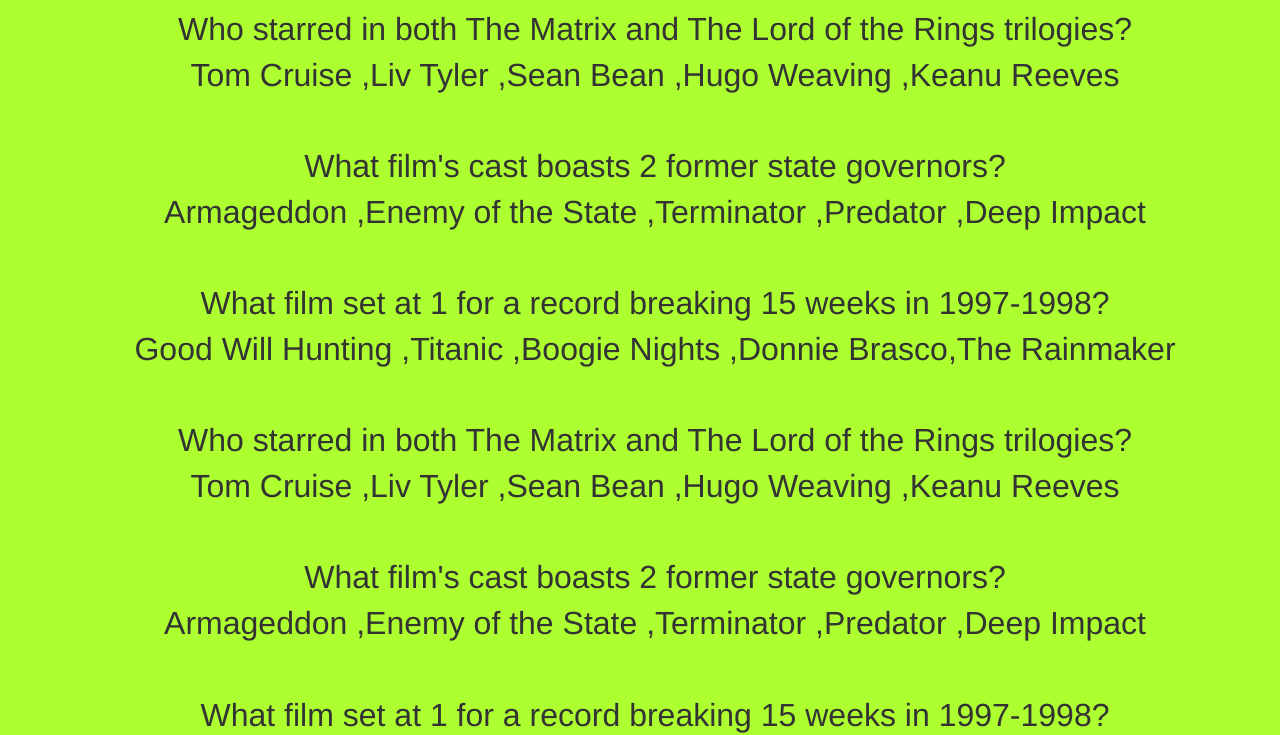
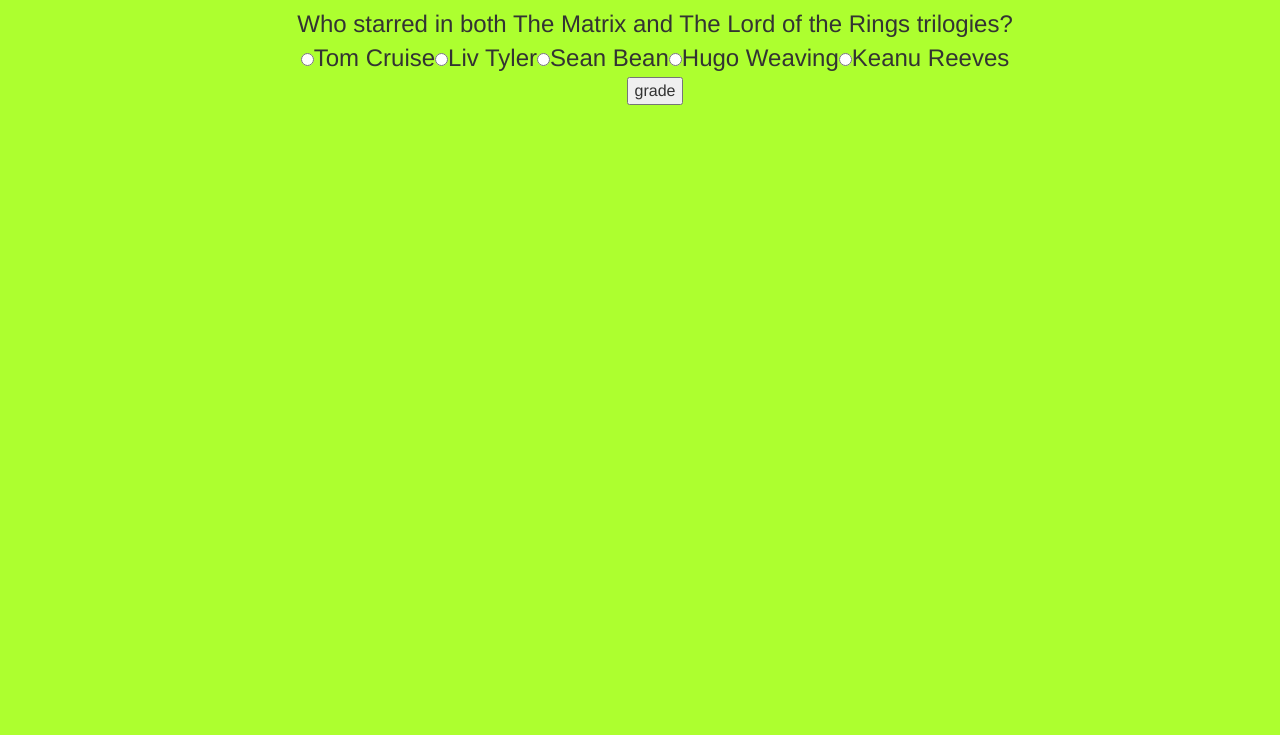
Before and after one commit to jbedilio/cinemaFilmTrivia, a plain HTML site: page index.html in a window 1280 px wide. Shown: the part 67-802 px from the top of the page. Drawn offline with nearby package versions, Linux system fonts and the light colour scheme.

Commit message:
created the majority of the minimum viable product with JS for logic and JQ rendering elements

```diff
--- a/assets/css/style.css
+++ b/assets/css/style.css
@@ -11,5 +11,11 @@ body {
 }
 
 #questions {
-    font-size: 2em;
+    font-size: 1.5em;
+    display: inline;
 }
+
+/*#right, #wrong, #no-answer {
+    display: none;
+
+}*/
--- a/assets/javascript/app.js
+++ b/assets/javascript/app.js
@@ -1,71 +1,135 @@
 //var clock = setTimeout (timeUp, 1000 * 240);
 // var clock = setTimeout (timeUp, 1000 * 5);
 //var questions;
-$(document).ready(function() {
+$(document).ready(function () {
 
-var $right = 0;
-var $wrong = 0;
-var $none  = 0;
+        var $right = 0;
+        var $wrong = 0;
 
-var questions = [
-                quest1 =        {
-                                        q1:     "Who starred in both The Matrix and The Lord of the Rings trilogies?",
-                                        a1:     ["Tom Cruise ","Liv Tyler ","Sean Bean ","Hugo Weaving ","Keanu Reeves"],
-                                        qa1:    function () {
-                                                return this.q1 + "<br>" + this.a1;
-                                                }
-                                },
-                quest2 =        {
-                                        q2:     "What film's cast boasts 2 former state governors?",
-                                        a2:     ["Armageddon ","Enemy of the State ","Terminator ","Predator ","Deep                    Impact"],
-                                        qa2:    function () {
-                                                return this.q2 + "<br>" + this.a2;
-                                                }
-                                },
-                quest3 =        {
-                                        q3:     "What film set at 1 for a record breaking 15 weeks in 1997-1998?",
-                                        a3:     ["Good Will Hunting ","Titanic ","Boogie Nights " ,"Donnie Brasco" ,"The                      Rainmaker"],
-                                        qa3:    function () {
-                                                return this.q3 + "<br>" + this.a3;
-                                                }
-                                }
-                ];
+        /*var $triviaQA = {
 
-/*var $newQuestionsDiv = $('#questions')
-.append(quest1.qa1() + '<br><br>' + quest2.qa2() + '<br><br>' + quest3.qa3());*/
-
-var $questionsDiv = $('#questions');
-for(j = 0; j < questions.length; j++) {
-  //for (i = 0; i < ; i++) {
-  console.log($questionsDiv);
-  var $newQuestionsDiv = $('<div>' + quest1.qa1() + '<br><br>' + quest2.qa2() + '<br><br>' + quest3.qa3() + '<br><br></div>');
-  console.log($newQuestionsDiv);
-  $questionsDiv.append($newQuestionsDiv);
-  console.log($newQuestionsDiv);
-};
+                        Q: [          "Who starred in both The Matrix and The Lord of the Rings trilogies?",
+                                      "Who starred in the Quentin Tarantino film Reservoir Dogs as Mr. Yellow?",
 
 
+                        ],
 
 
+                        A: [        "Tom Cruise", "Liv Tyler", "Sean Bean", "Hugo Weaving", "Keanu Reeves", "Arnold                             Schwarzenegger","Sylvester Stalone", "Nicole Kidman", "Michael Madsen", "Steve                             Buscemi", "Jennifer Connelly", "Matt Damon", "Leonardo Dicaprio", "Tom Hanks",                             "Harrison Ford", "Morgan Freeman", "Adam Sandler","Woody Harrelson", "Bruce                                Willis", "Robin Williams", "Jesse Ventura", "Emma Watson", "Julia Roberts",                                "Cameron Diaz", "Amanda Peete", "Scarlett Johansson", "Stan Lee", "Chris Pratt"
+                        ]
+                        };*/
 
 
+        /*var $answersF = [       "Armageddon", "Enemy of the State", "Terminator", "Predator", "Deep Impact", "Good Will Hunting",                           "Titanic ", "Boogie Nights ", "Donnie Brasco", "The Rainmaker"]*/
+
+        var triviaQA = [{
+                        question: "Who starred in both The Matrix and The Lord of the Rings trilogies?",
+                        answer: ["Tom Cruise", "Liv Tyler", "Sean Bean", "Hugo Weaving", "Keanu Reeves"],
+                        correct: "Hugo Weaving",
+                },
+                {
+                        question: "What film's cast boasts 2 former state governors?",
+                        answer: ["Armageddon ", "Enemy of the State ", "Terminator ", "Predator ",
+                                 "Deep Impact"],
+                        correct: "Predator",
+                },
+                {
+                        question: "What film sat at #1 for a record breaking 15 weeks in 1997-1998?",
+                        answer: ["Good Will Hunting ", "Titanic ", "Boogie Nights ", "Donnie Brasco",
+                                 "The Rainmaker"],
+                        correct: "Titanic",
+                }
+        ];
+
+        $('#questions').html(triviaQA[0].question);
+
+        var $form = $("<form>");
+        $("#questions").append($form);
+
+        for(let i = 0; i < triviaQA[0].answer.length; i++){
+
+        var $radioBtn = $("<input type='radio' name='q1' value='" + triviaQA[0].answer[i] + "'>" + triviaQA[0].answer[i]+ "</input>");
 
 
+        $($radioBtn).appendTo($form);
+                /*if ($radioBtn.attr('value="Hugo Weaving"')) {
+                        $right++;
+                        $('#right').append($right);
+                }else {
+                        $wrong++;
+                        $('#wrong').append($right);
+                };*/
+        };
+
+        var $submit = ('#submit-btn');
+
+        var $button = $('<input type="button" value="grade">');
+        $button.html('Submit');
+        $($submit).append($button);
+
+        $($submit).on('click', function(grade) {
+        var a1 = document.getElementsByName('q1')
+          for (var i = 0; i < a1.length; i++) {
+        if (a1[i].checked) {
+                if (a1[i].value == "Hugo Weaving") {
+                $right++;
+                $('#right').html('Correct: ' + $right);
+        } else {
+                $wrong++
+                $('#wrong').html('Incorrect: ' + $wrong);
+                };
+        };
+        };
+});
 
 
+        // var $QADiv = $('#questions')
+        // for (var i = 0; i < $triviaQA.length; i++) {
+        //         for (var j = 0; j < $triviaQA[i].answer.length; j++) {
+        //                 console.log('Question', $triviaQA[i].length, $triviaQA[i].answer);
+        //                 var $input = $('<div><br><input type="radio" name="a" value="Hugo Weaving"> ' + $triviaQA[i].answer + '</div>');
+        //                 console.log($input);
+        //                 console.log($triviaQA[i].q);
+        //                 //if ($triviaQA[j].q) {}
+        //                 //$QADiv.html($triviaQA[j].q).append($input);
+        //                 //console.log($QAdiv);
+
+        //                 //if ($triviaQA[i][j].q))
+        //                 /*+ '<br>' + quest2.a + '<br><input type="radio" name="b" value="Predator"> ' + quest2.a[j] + '<br>' +
+        //                         quest3.qa() + '<br><input type="radio" name="c" value="Titanic"> ' + quest3.a[j] + '</div>');*/
 
 
+        //                 //$questionsDiv.append($newQuestionsDiv);
+
+        //         };
+        // };
+        /*.append(quest1.qa1() + '<br><br>' + quest2.qa2() + '<br><br>' + quest3.qa3());
+
+        function qa(object) {
+
+                for (i = 0; i < 5; i++) {
+                  var newQdiv = '<input type="radio" name="a" value="answer"> ' + this.a[i] + ' ';
+                }
+                return this.q + '<br>' + this.a
+        };
+
+        qa(quest1);*/
 
 
+        /*ar $questionsDiv = $('#questions');
+        for (j = 0; j < quest1.a.length; j++) {
+          var $newQuestionsDiv =
+            $('<div>' + quest1.qa() + '<br><input type="radio" name="a" value="Hugo Weaving"> ' + quest1.a[j] + '<br>' + quest2.qa() + '<br><input type="radio" name="b" value="Predator"> ' + quest2.a[j] + '<br>' +
+            quest3.qa() + '<br><input type="radio" name="c" value="Titanic"> ' + quest3.a[j] + '</div>');
+            $questionsDiv.append($newQuestionsDiv);
+        };*/
 
-
-
-
-
-
-
-
-
-
+        /*for (j = 0; j < quest1.a.length; j++) {
+                console.log(j);
+                var $newQuestDiv = '<input type="radio" name="a" value="Hugo Weaving"> ' + quest1.a[j] + ' ';
+                console.log($newQuestDiv);
+                $newQuestionsDiv.append($newQuestDiv);
+                console.log($newQuestionsDiv);
+        };*/
 
 });
--- a/index.html
+++ b/index.html
@@ -8,7 +8,7 @@
     <script src='https://cdnjs.cloudflare.com/ajax/libs/jquery/3.2.1/jquery.min.js'></script>
     <link href="https://maxcdn.bootstrapcdn.com/bootstrap/3.3.7/css/bootstrap.min.css" rel="stylesheet">
     <link rel="stylesheet" href="assets/css/style.css" type="text/css"/>
-    <title>Document</title>
+    <title>Film Trivia</title>
 </head>
 <body>
     <div class="container">
@@ -30,6 +30,23 @@
             </div>
         </section>
 
+        <section class="container">
+            <div class="row">
+                <div class="col-md-4 text-center" id="right">
+                </div>
+                <div class="col-md-4 text-center" id="wrong">
+                </div>
+                <div class="col-md-4 text-center" id="no-answer">
+                </div>
+            </div>
+        </section>
+
+        <section class="container">
+            <div class="row">
+                <div class="col-lg-12 text-center" id="submit-btn">
+                </div>
+            </div>
+        </section>
 
 
 
```
